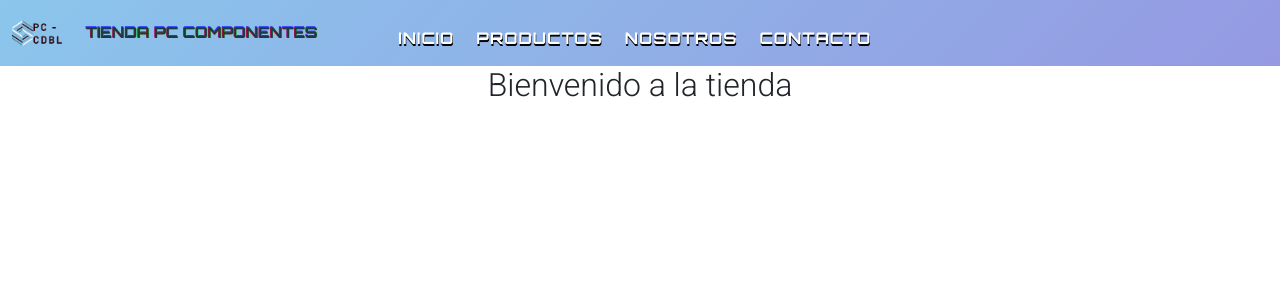
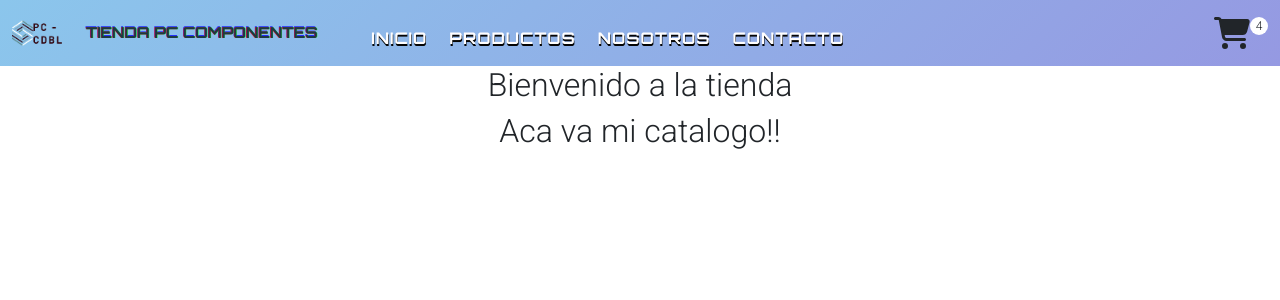
Before and after one commit to RI-KU56/Cristian-Bolivar-31205-ecommerce-bolivar, a React (Create React App) app: page / in a window 1280 px wide. Shown: the top 300 px of the page. Built offline with nearby package versions, Linux system fonts and the light colour scheme.

Commit message:
desarrorllo Desafío: Crea tu landing

```diff
--- a/package.json
+++ b/package.json
@@ -3,6 +3,9 @@
   "version": "0.1.0",
   "private": true,
   "dependencies": {
+    "@fortawesome/fontawesome-svg-core": "^6.1.1",
+    "@fortawesome/free-solid-svg-icons": "^6.1.1",
+    "@fortawesome/react-fontawesome": "^0.1.18",
     "@popperjs/core": "^2.11.5",
     "@testing-library/jest-dom": "^5.16.4",
     "@testing-library/react": "^13.3.0",
--- a/src/App.js
+++ b/src/App.js
@@ -2,6 +2,7 @@
 import './App.css';
 import { BrowserRouter as Router } from "react-router-dom";
 import NavBar from './components/NavBar';
+import ItemListContainer from './components/ItemListContainer';
 
 function App() {
   return (
@@ -9,8 +10,9 @@ function App() {
     <div className="App">
       <Router>
         <NavBar />
+        <h2>Bienvenido a la tienda</h2>
+        <ItemListContainer greeting={'Aca va mi catalogo!!'} />
       </Router>
-      <h2>Bienvenido a la tienda</h2>
     </div>
     </>
   );
--- /dev/null
+++ b/src/components/CartWidget.jsx
@@ -0,0 +1,19 @@
+import React from 'react';
+import './styles/CartWidget.css'
+import { FontAwesomeIcon } from "@fortawesome/react-fontawesome";
+import { faCartShopping } from "@fortawesome/free-solid-svg-icons";
+
+
+
+function CartWidget({items}) {
+    return (
+    <>
+    <div className="cart-widget">
+        <FontAwesomeIcon icon={faCartShopping} size="2x" className='.cart-widget'/>
+        <div className="qty-display">{items}</div>
+    </div>
+    </>
+    )
+}
+
+export default CartWidget
--- /dev/null
+++ b/src/components/ItemListContainer.jsx
@@ -0,0 +1,9 @@
+import React from 'react'
+
+function ItemListContainer({ greeting }) {
+    return (
+        <h2>{greeting}</h2>
+    )
+}
+
+export default ItemListContainer
--- a/src/components/NavBar.jsx
+++ b/src/components/NavBar.jsx
@@ -1,7 +1,8 @@
 import React from 'react';
 import './styles/NavBar.css';
-import logoNav from '../components/images/logo.png';
+import logoNav from '../images/logo.png';
 import { Link } from "react-router-dom";
+import CartWidget from './CartWidget';
 
 function NavBar() {
   return (
@@ -48,6 +49,7 @@ function NavBar() {
                 </Link>
               </li>
             </ul>
+              <CartWidget items={4}/>
           </div>
         </div>
       </nav>
--- /dev/null
+++ b/src/components/styles/CartWidget.css
@@ -0,0 +1,16 @@
+.cart-widget {
+    display: flex;
+    justify-content: center;
+    cursor: pointer;
+    text-align: center;
+}
+
+.qty-display {
+    width: 18px;
+    height: 18px;
+    background-color: white;
+    border-radius: 50%;
+    font-size: 12px;
+
+
+}
```
Also changed, not shown: src/images/logo.png (renamed from src/components/images/logo.png), 1 other file (tests, documents, lock files or other folders).
